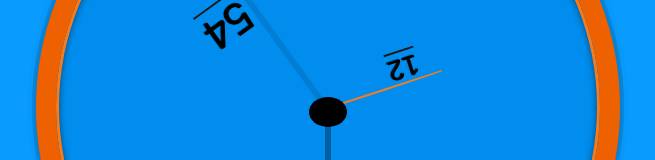
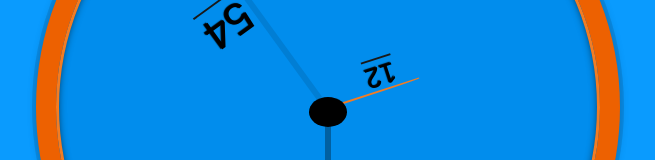
Before and after one commit to iamthelabhras/javascript-showcase, a plain HTML site: page javascript_31b--css_double_plus_js_clock/index.html in a window 1280 px wide. Shown: the part 305-465 px from the top of the page, without its empty margins (312-967 px from the left). Drawn offline with Linux system fonts and the light colour scheme.

Commit message:
feat: Altered width of clock hands.

```diff
--- a/javascript_31b--css_double_plus_js_clock/css/css_double_plus_js_clock.css
+++ b/javascript_31b--css_double_plus_js_clock/css/css_double_plus_js_clock.css
@@ -75,8 +75,8 @@ html {
 }
 
 #second_hand {
-	width: 25%;
-	margin-left: 25%;
+	width: 20%;
+	margin-left: 30%;
 	height: 2px;
 	border-top-left-radius: 50%;
 	transform-origin: 100%;
```
